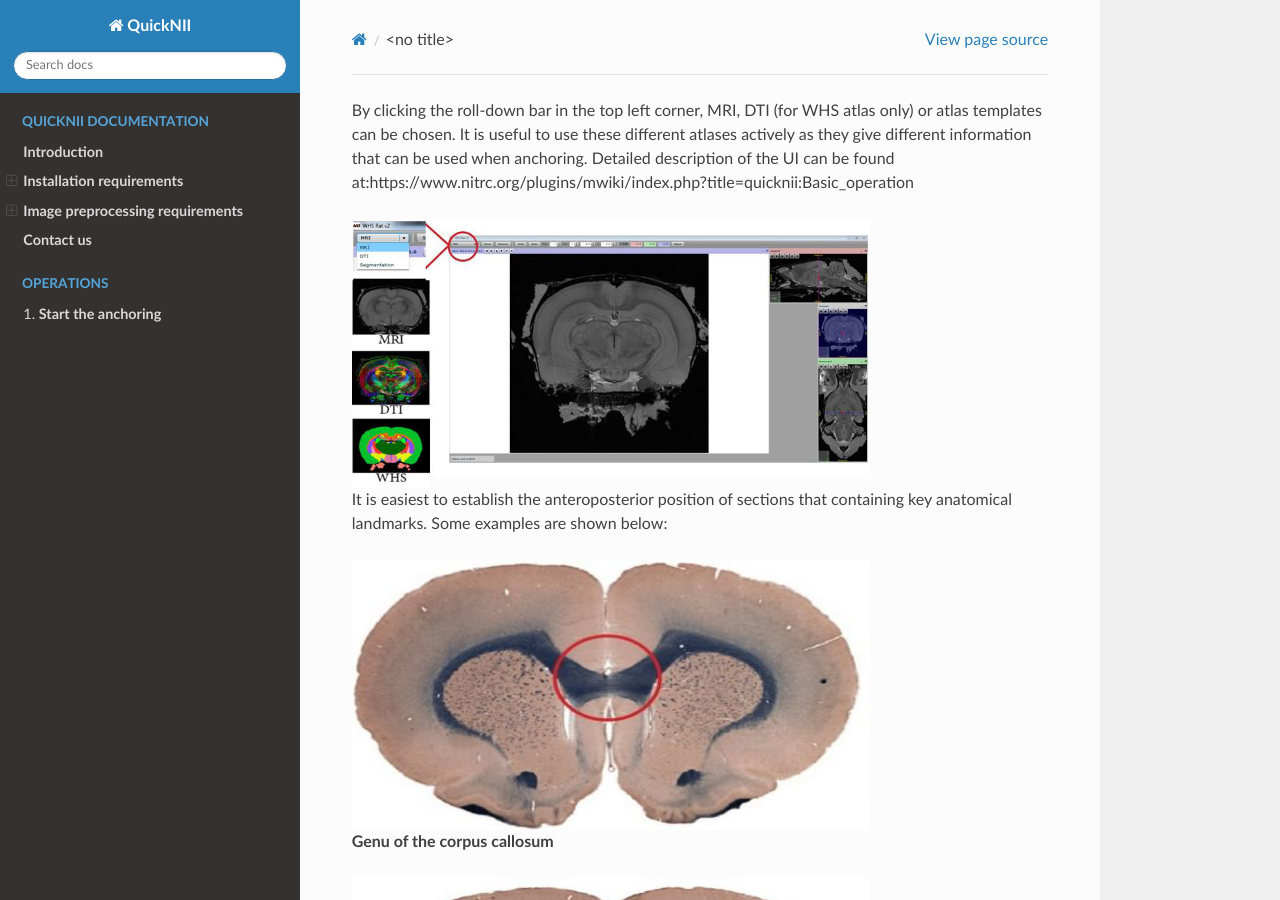
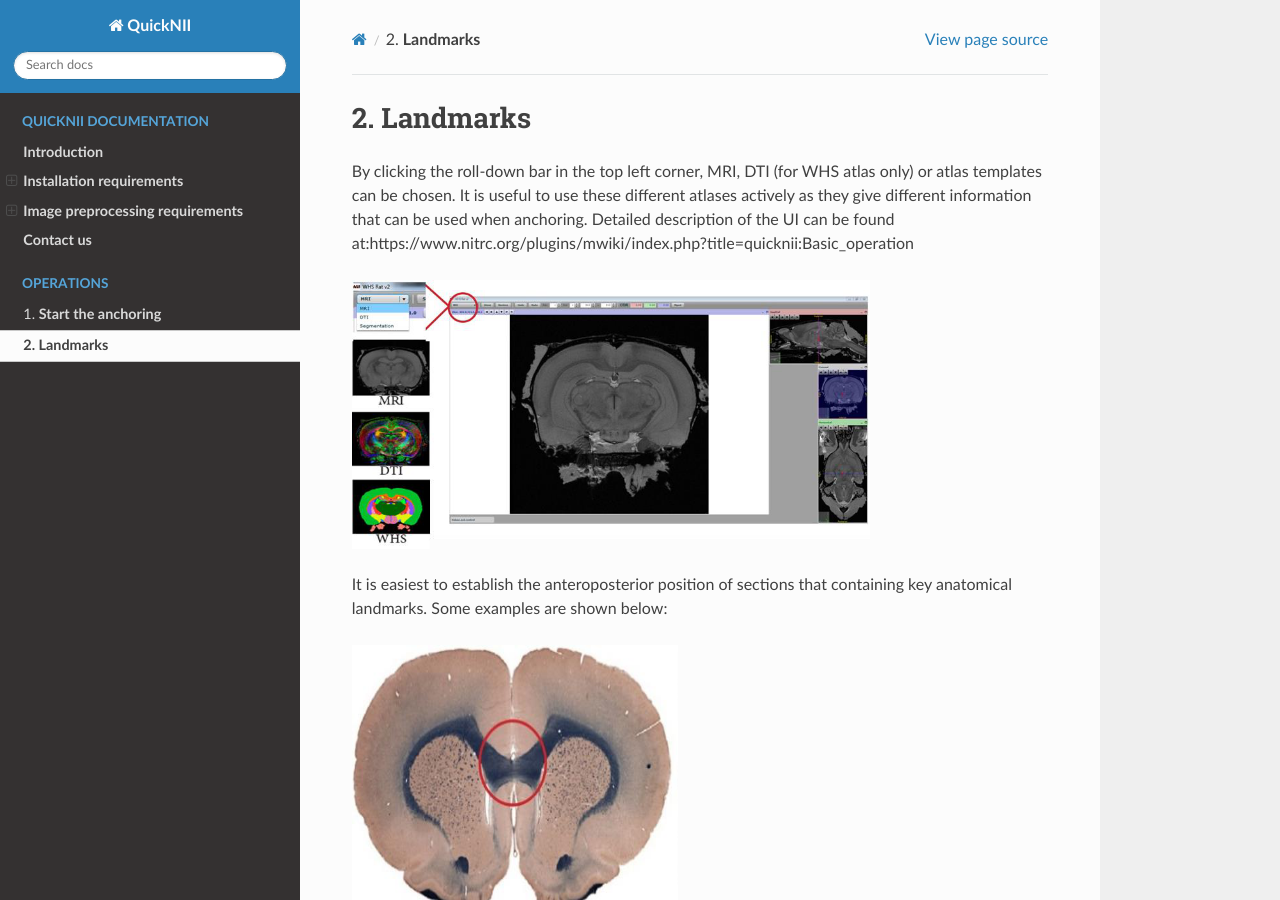
Before and after one commit to Tevemadar/QuickNII, a Sphinx documentation site: the page built from Docs/landmarks.rst, in a window 1280 px wide and 900 px high. Built offline with Sphinx 7.4.7 and the Read the Docs theme 2.0.0, drawn with Linux system fonts in a browser that asks for light colours.

Commit message:
Update landmarks.rst

```diff
--- a/Docs/landmarks.rst
+++ b/Docs/landmarks.rst
@@ -1,3 +1,5 @@
+**Landmarks**
+---------------
 By clicking the roll-down bar in the top left corner, MRI, DTI (for WHS atlas only) or atlas templates can be chosen.
 It is useful to use these different atlases actively as they give different information
 that can be used when anchoring.
@@ -11,19 +13,19 @@ It is easiest to establish the anteroposterior position of sections
 that containing key anatomical landmarks. Some examples are shown below:
 
 .. image:: 6bef45ee36424df69f030c687f030605/media/image11.png
-   :width: 5.40139in
+   :width: 3.40139in
    :height: 2.80739in
 
 **Genu of the corpus callosum**
 
 .. image:: 6bef45ee36424df69f030c687f030605/media/image12.png
-   :width: 5.40139in
+   :width: 3.40139in
    :height: 2.80739in
 
 **Decussation of the anterior commissure**
 
 .. image:: 6bef45ee36424df69f030c687f030605/media/image13.png
-   :width: 5.40139in
+   :width: 3.40139in
    :height: 2.80739in
 
 **Optic tract in red, mid-level of the anterior hippocampus**
```
